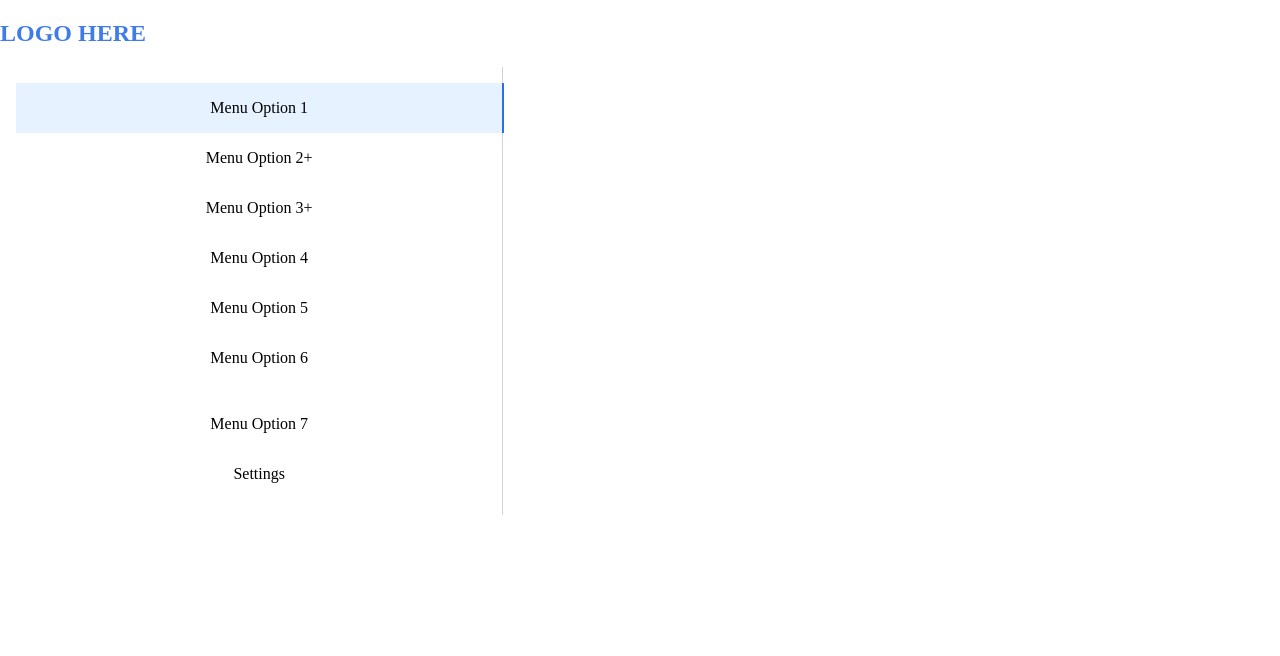
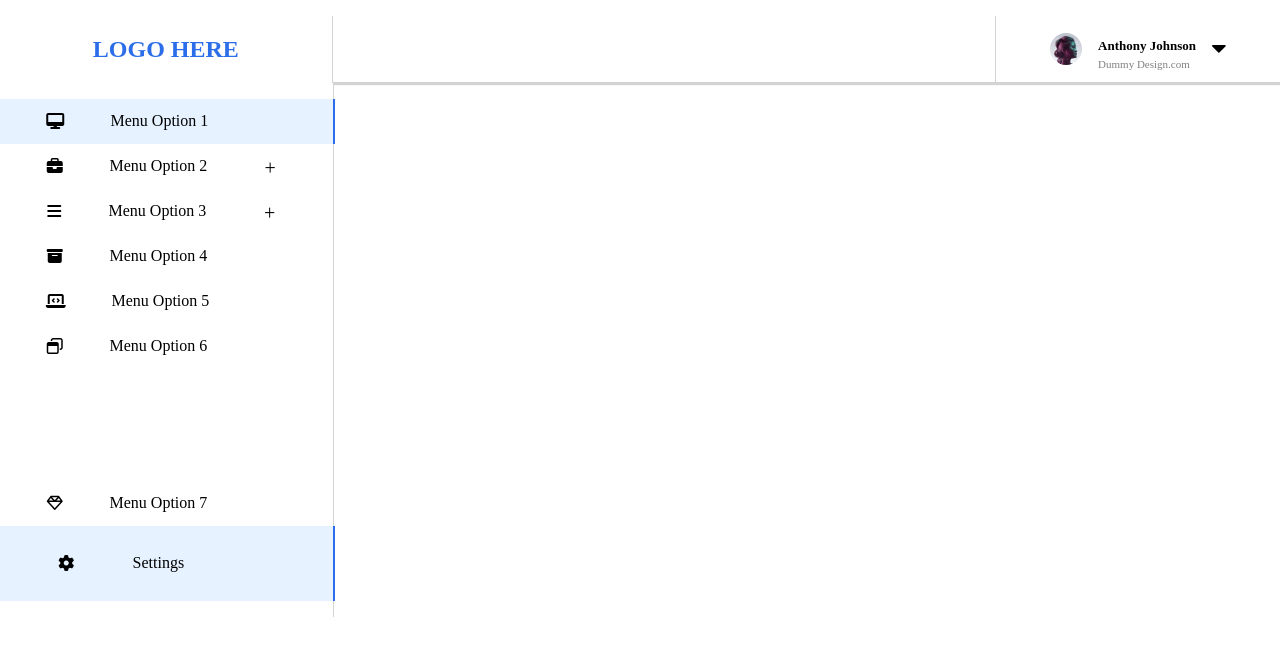
Before and after one commit to sahils091/single-page-datepicker, a React (Create React App) app: page / in a window 1280 px wide. Shown: the top 656 px of the page. Built offline with nearby package versions, Linux system fonts and the light colour scheme.

Commit message:
Create and styled, Header and Menu component

```diff
--- a/public/index.html
+++ b/public/index.html
@@ -25,6 +25,7 @@
       Learn how to configure a non-root public URL by running `npm run build`.
     -->
     <script src="https://kit.fontawesome.com/fe88df9a6d.js" crossorigin="anonymous"></script>
+    <link rel="stylesheet" href="https://cdnjs.cloudflare.com/ajax/libs/font-awesome/4.7.0/css/font-awesome.min.css">
     <title>React App</title>
   </head>
   <body>
--- a/src/App.js
+++ b/src/App.js
@@ -1,6 +1,7 @@
 
 import './App.scss';
-import Homepage from './components/Homepage';
+import Homepage from './components/homepage/Homepage';
+
 
 function App() {
   return (
--- /dev/null
+++ b/src/components/Header/Header.js
@@ -0,0 +1,32 @@
+import React from "react";
+import "./header.scss";
+import avatar from "../../assets/avatar.jpg";
+const Header = () => {
+  return (
+    <div className="header">
+      <div className="header__title-wrapper">
+        <h2 className="header__title">LOGO HERE</h2>
+      </div>
+      <div className="header__content-wrapper">
+        <div className="header__profile-wrapper">
+          <div className="header__profile-img--wrapper">
+            <img
+              src={avatar}
+              alt="Profile Avatar"
+              className="header__profile-img"
+            />
+          </div>
+          <div className="header__profile-details">
+            <p className="header__profile-name">Anthony Johnson</p>
+            <span className="header__profile-company">Dummy Design.com</span>
+          </div>
+          <div className="header__profile-icon">
+            <i className="fa fa-caret-down" style={{ fontSize: "24px" }}></i>
+          </div>
+        </div>
+      </div>
+    </div>
+  );
+};
+
+export default Header;
--- /dev/null
+++ b/src/components/Header/header.scss
@@ -0,0 +1,64 @@
+.header {
+  display: flex;
+  justify-content: space-between;
+
+  &__title-wrapper {
+    width: 35%;
+    display: flex;
+    justify-content: center;
+    align-items: center;
+    color: #2c6ee9;
+    margin-top: 1rem;
+    border-right: 1px solid lightgray;
+  }
+
+  &__content-wrapper {
+    width: 100%;
+    border-bottom: 1px solid lightgray;
+    display: flex;
+    align-items: center;
+    justify-content: flex-end;
+    margin-top: 1rem;
+    box-shadow: 0px 2px 1px lightgray;
+  }
+
+  &__profile-wrapper {
+    width: 30%;
+    display: flex;
+    justify-content: center;
+    align-items: center;
+    border-left: 1px solid lightgray;
+    height: 100%;
+    //margin-top: 0.5rem;
+  }
+  &__profile-img--wrapper {
+    display: flex;
+    justify-content: center;
+    align-items: center;
+    margin-right: 1rem;
+  }
+
+  &__profile-img {
+    background-image: url("../../assets/avatar.jpg");
+    border-radius: 50%;
+    height: 2rem;
+    background-position: center;
+    background-size: cover;
+    background-repeat: no-repeat;
+  }
+
+  &__profile-details {
+    margin-right: 1rem;
+  }
+
+  &__profile-name {
+    font-size: 13px;
+    font-weight: bold;
+    margin-bottom: 0;
+  }
+  &__profile-company {
+    font-size: 11px;
+    font-weight: normal;
+    color: gray;
+  }
+}
--- a/src/components/Homepage.js
+++ b/src/components/homepage/Homepage.js
@@ -1,12 +1,11 @@
 import React from "react";
 import "./homepage.scss";
-import Menu from "./menu/Menu";
+import Menu from "../Menu/Menu";
+import Header from "../Header/Header";
 const Homepage = () => {
   return (
     <div className="homepage">
-    <div className="homepage__menu-title--wrapper">
-          <h2 className="homepage__menu-title">LOGO HERE</h2>
-        </div>
+    <Header/>
       <div className="homepage__menu-wrapper">
         {/* Left Div  */}
         <Menu/>
--- a/src/components/homepage.scss
+++ b/src/components/homepage/homepage.scss
@@ -1,12 +1,11 @@
 .homepage {
-
+  height: 100vh;
 
   &__menu-wrapper {
     display: flex;
     flex-direction: column;
-    padding-left: 1rem;
     border-right: 1px solid lightgray;
-    width: 38%;
+    width: 26%;
   }
 
   &__menu-title--wrapper {
@@ -14,7 +13,6 @@
     color: #407ce9;
   }
   &__menu-title {
-    //padding-left: 1rem;
     text-align: left;
   }
 
--- a/src/components/menu/Menu.js
+++ b/src/components/menu/Menu.js
@@ -1,5 +1,5 @@
 import React from "react";
-import './menu.scss';
+import "./menu.scss";
 
 const Menu = () => {
   return (
@@ -7,33 +7,58 @@ const Menu = () => {
       <div className="menu__list--wrapper">
         <ul className="menu__list">
           <li className="menu__item menu__item--one">
-            Menu Option 1 <span className="menu__right">&#10230;</span>
+            <i className="fas fa-desktop"></i>
+
+            <p className=" menu__item--blurb">Menu Option 1</p>
+            <div className="menu__item--hidden">hello</div>
+            <span className="menu__right">&#10230;</span>
           </li>
-          <li className="menu__item">
-            Menu Option 2 <span className="menu__item--more"> +</span>{" "}
+          <li className="menu__item menu__item--blurb">
+            <i className="fas fa-briefcase"></i>
+            <p className=" menu__item--blurb">Menu Option 2</p>
+            <span className="menu__item--more"> +</span>{" "}
+            <span className="menu__right">&#10230;</span>
+          </li>
+          <li className="menu__item menu__item--blurb">
+            <i className="fas fa-bars"></i>
+            <p className=" menu__item--blurb">Menu Option 3</p>
+            <span className="menu__item--more"> +</span>{" "}
             <span className="menu__right">&#10230;</span>
           </li>
           <li className="menu__item">
-            Menu Option 3 <span className="menu__item--more"> +</span>{" "}
+            <i className="fas fa-archive"></i>
+            <p className=" menu__item--blurb">Menu Option 4</p>
+            <div className="menu__item--hidden">hello</div>
             <span className="menu__right">&#10230;</span>
           </li>
           <li className="menu__item">
-            Menu Option 4 <span className="menu__right">&#10230;</span>
+            <i className="fas fa-laptop-code"></i>
+            <p className=" menu__item--blurb">Menu Option 5</p>
+            <div className="menu__item--hidden">hello</div>
+            <span className="menu__right">&#10230;</span>
           </li>
           <li className="menu__item">
-            Menu Option 5 <span className="menu__right">&#10230;</span>
-          </li>
-          <li className="menu__item">
-            Menu Option 6 <span className="menu__right">&#10230;</span>
+            <i className="far fa-window-restore"></i>
+            <p className=" menu__item--blurb">Menu Option 6</p>
+            <div className="menu__item--hidden">hello</div>
+            <span className="menu__right">&#10230;</span>
           </li>
         </ul>
       </div>
       <div className="menu__bottom">
         <ul className="menu__list">
           <li className="menu__item">
-            Menu Option 7 <span className="menu__right">&#10230;</span>
+            <i className="far fa-gem"></i>
+            <p className=" menu__item--blurb">Menu Option 7</p>
+            <div className="menu__item--hidden">hello</div>
+            <span className="menu__right">&#10230;</span>
           </li>
-          <li className="menu__item">Settings</li>
+
+          <li className="menu__item menu__item--setting">
+            <i className="fas fa-cog"></i>
+            <p className=" menu__item--blurb">Settings</p>
+            <div className="menu__item--hidden">hello</div>
+          </li>
         </ul>
       </div>
     </section>
--- a/src/components/menu/menu.scss
+++ b/src/components/menu/menu.scss
@@ -1,8 +1,19 @@
 .menu {
+  display: flex;
+  flex-direction: column;
+  align-content: space-between;
+  flex-wrap: wrap;
+  width: 100%;
+  height: 100%;
 
   &__list--wrapper {
     width: 100%;
   }
+
+  &__bottom {
+    margin-top: 80px;
+  }
+
   &__list {
     list-style-type: none;
     text-align: left;
@@ -11,37 +22,52 @@
   }
 
   &__item--one {
-        border-right: 2px solid #2c6ee9;
+    border-right: 0.125rem solid #2c6ee9;
     background-color: #e6f2ff;
   }
+
   &__item {
-        height: 50px;
+    height: 2.8125rem;
     width: 100%;
     text-align: center;
     display: flex;
-        justify-content: center;
+    justify-content: space-evenly;
     align-items: center;
 
     &--more {
-          //margin-left: 5px;
+      align-self: center;
+      font-size: 1.25rem;
+      height: 1.1743rem;
+      width: 1.9999rem;
+    }
+    &--setting {
+      height: 4.6875rem;
+      border-right: 0.125rem solid #2c6ee9;
+      background-color: #e6f2ff;
     }
 
+    &--hidden {
+      visibility: hidden;
+    }
     &:hover {
       background-color: #2c6ee9;
       cursor: pointer;
       color: white;
+      .menu__item--two {
+        padding-left: 0;
+      }
       .menu__right {
         display: inline-block;
       }
       .menu__item--more {
         display: none;
+        padding-left: 0;
       }
     }
   }
 
   &__right {
     display: none;
-        margin-left: 25px;
+    margin-left: 1.5625rem;
   }
-
 }
```
Also changed, not shown: src/components/Banner/Banner.js (added, +11 -0 lines), src/assets/avatar.jpg (added), src/components/Banner/banner.scss (added), 1 other file (tests, documents, lock files or other folders). Lines whose indentation alone changed are shown as unchanged.
